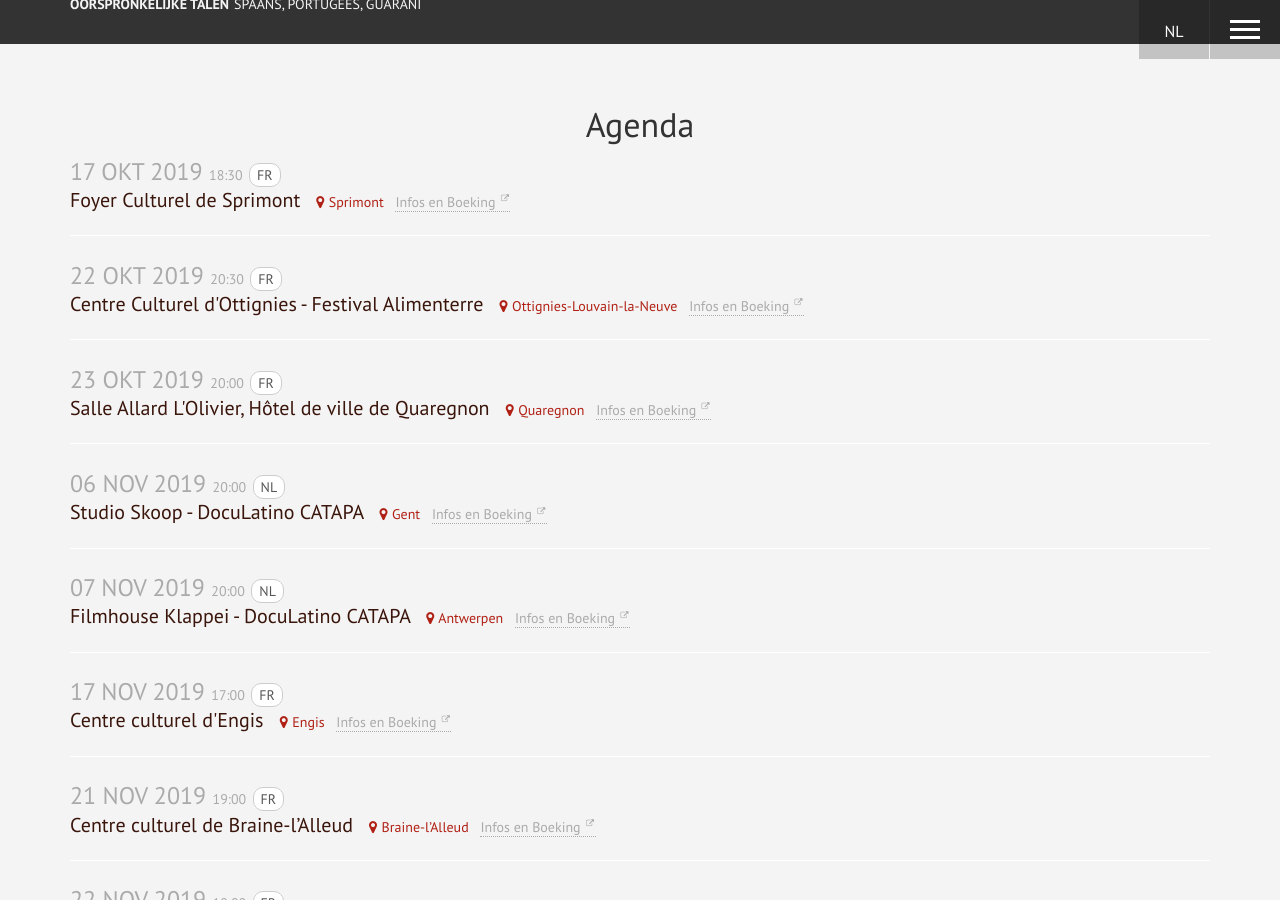
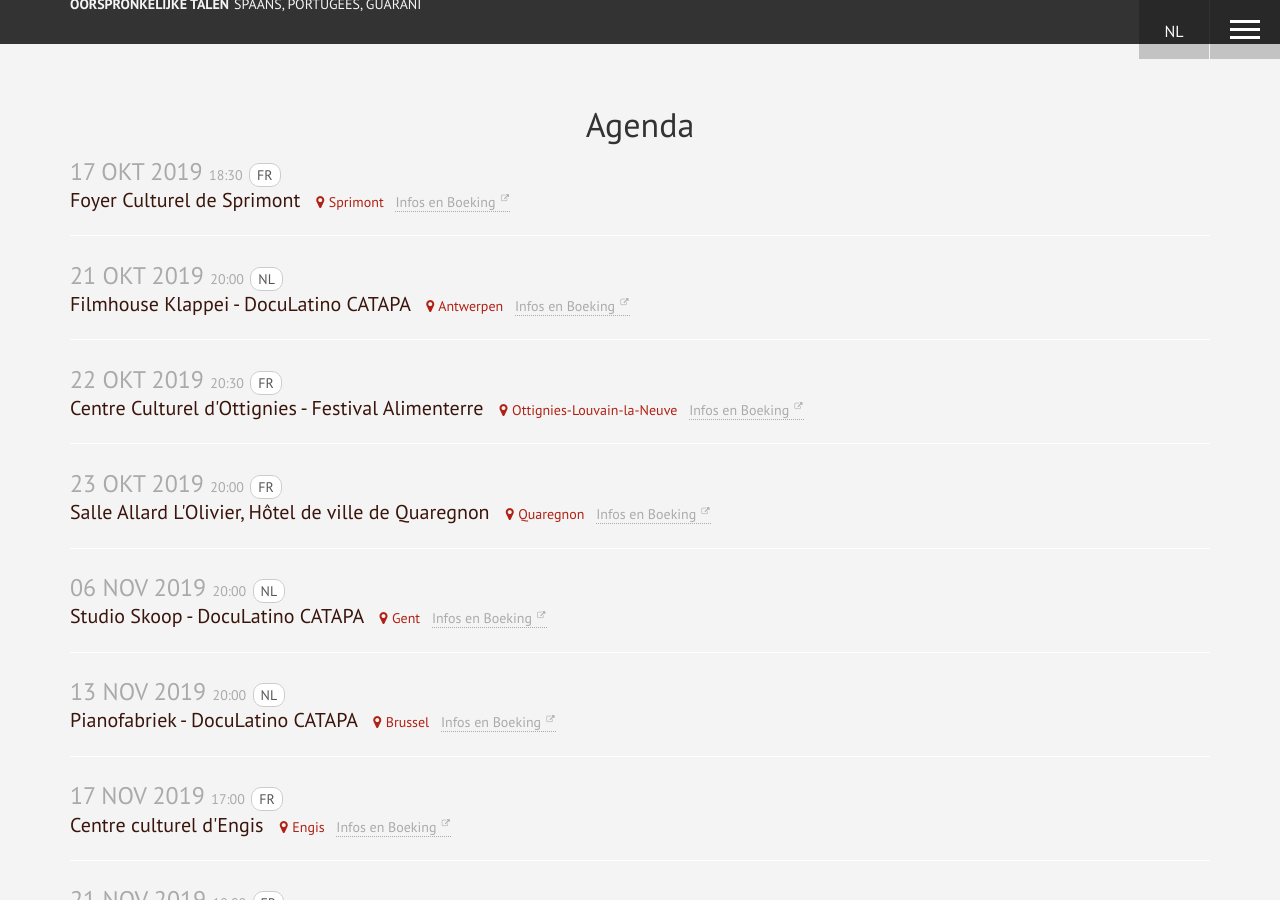
Before and after one commit to entipe/Minga-Live, a Jekyll site: the page built from index.nl.html, in a window 1280 px wide and 900 px high, scrolled down 1543 px. Built offline with Jekyll 4.4.1, drawn with Linux system fonts in a browser that asks for light colours.

Commit message:
Ajout lien et modif dates Doculatino

```diff
--- a/_data/agenda.yml
+++ b/_data/agenda.yml
@@ -13,7 +13,7 @@
 - date: '2019-11-26 20:00'
   place: Pangea Office - DocuLatino CATAPA
   city: Leuven
-  link: https://catapa.be/nl/
+  link: https://catapa.be/nl/activiteit/doculatino-louvain-tracing-the-ict-supply-chain/
   full: false
   lang: NL
 - date: '2019-11-22 19:00'
@@ -34,16 +34,16 @@
   link: http://ccengis.be/agenda/present/25/1/10/413/minga-voix-de-resistance-dimanche-17-novembre-2019-de-18h00-a-20h30
   full: false
   lang: FR
-- date: '2019-11-07 20:00'
-  place: Filmhouse Klappei - DocuLatino CATAPA
-  city: Antwerpen
-  link: https://catapa.be/nl/
-  full: false
-  lang: NL
 - date: '2019-11-06 20:00'
   place: Studio Skoop - DocuLatino CATAPA
   city: Gent
-  link: https://catapa.be/nl/
+  link: https://catapa.be/nl/activiteit/doculatino-ghent-tracing-the-ict-supply-chain/?instance_id=160
+  full: false
+  lang: NL
+- date: '2019-11-13 20:00'
+  place: Pianofabriek - DocuLatino CATAPA
+  city: Brussel
+  link: https://catapa.be/nl/activiteit/doculatino-brussels-tracing-the-ict-supply-chain/
   full: false
   lang: NL
 - date: '2019-10-23 20:00'
@@ -58,6 +58,12 @@
   link: https://festivalalimenterre.be/film/minga-voix-de-resistance/
   full: false
   lang: FR
+- date: '2019-10-21 20:00'
+  place: Filmhouse Klappei - DocuLatino CATAPA
+  city: Antwerpen
+  link: https://catapa.be/nl/activiteit/doculatino-antwerp-tracing-the-ict-supply-chain/
+  full: false
+  lang: NL
 - date: '2019-10-17 18:30'
   place: Foyer Culturel de Sprimont
   city: Sprimont
```
